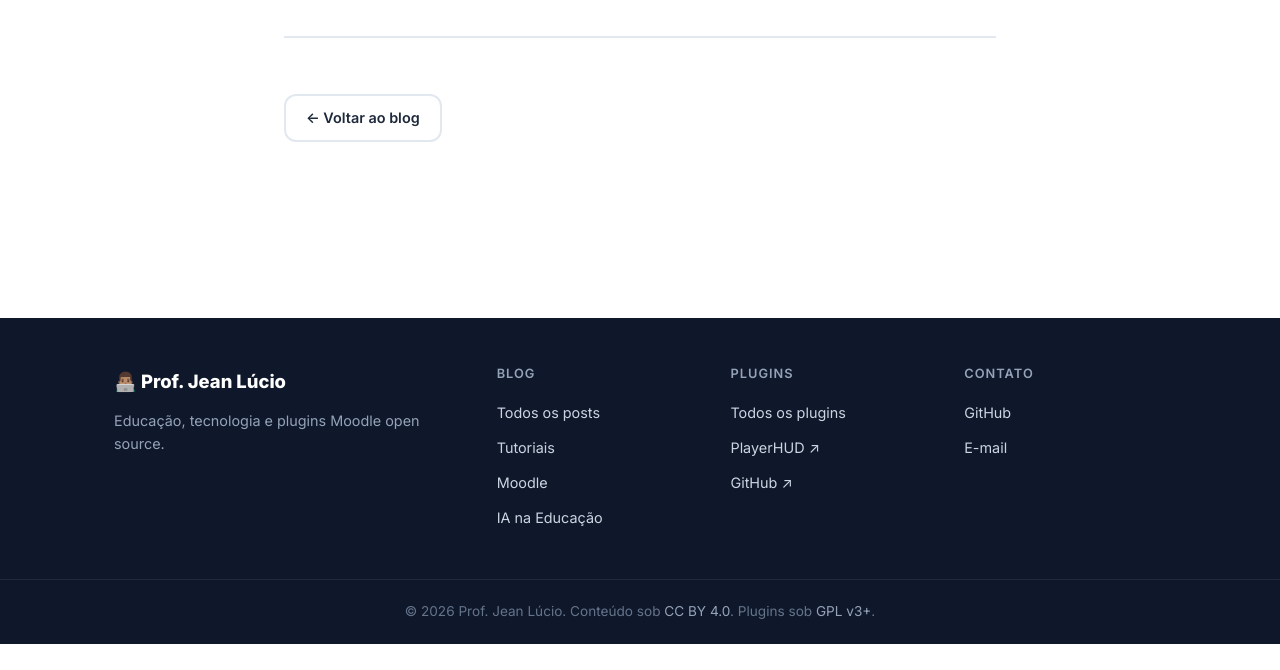
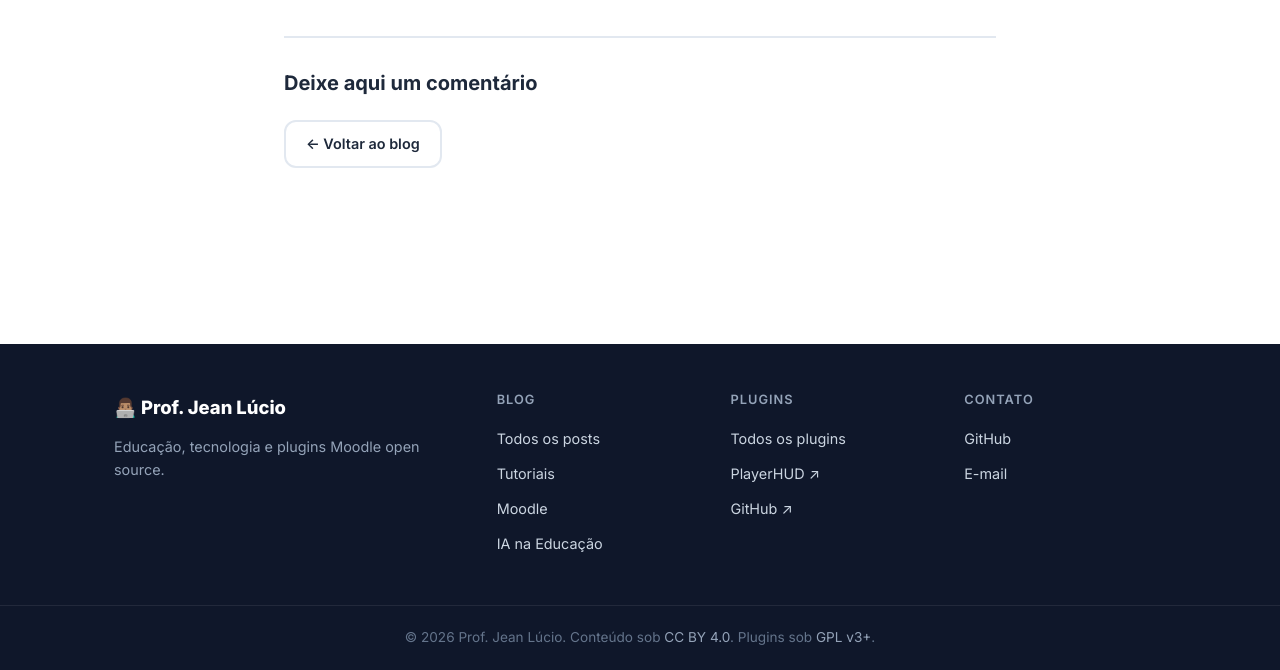
Before and after one commit to jeanlucio/jeanlucio.github.io, an Astro site: page /blog/bem-vindo in a window 1280 px wide. Shown: the part 1633-2303 px from the top of the page. Before the commit the page ends 2277 px from the top, so only its background shows below. Built offline with nearby package versions, Linux system fonts and the light colour scheme; Astro itself is replaced by a stand-in of ours; a script that the page names is missing.

Commit message:
add comments section title to blog posts

```diff
--- a/src/layouts/PostLayout.astro
+++ b/src/layouts/PostLayout.astro
@@ -127,6 +127,7 @@ const categoryColors: Record<string, string> = {
       </div>
 
       <div class="post-comments">
+        <h2 class="comments-title">Deixe aqui um comentário</h2>
         <div id="remark42"></div>
         <script is:inline>
           var remark_config = {
@@ -269,6 +270,12 @@ const categoryColors: Record<string, string> = {
     border-top: 2px solid var(--color-border);
   }
 
+  .comments-title {
+    font-size: 1.25rem;
+    font-weight: 700;
+    margin-bottom: 1.5rem;
+  }
+
   .post-footer {
     margin-top: 1.5rem;
   }
```
